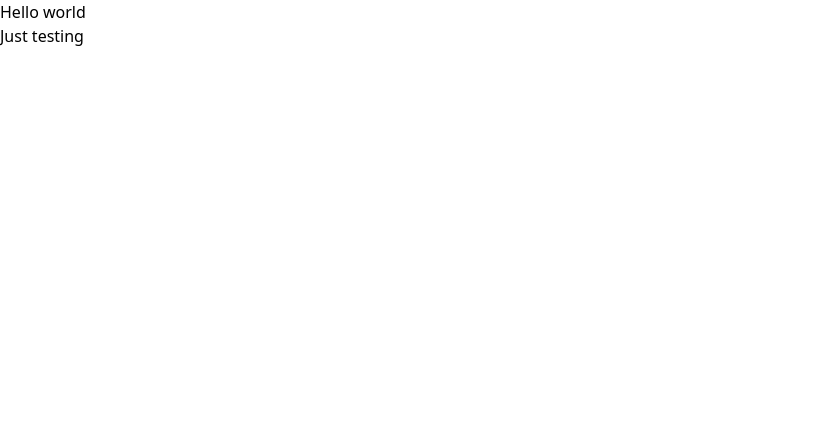
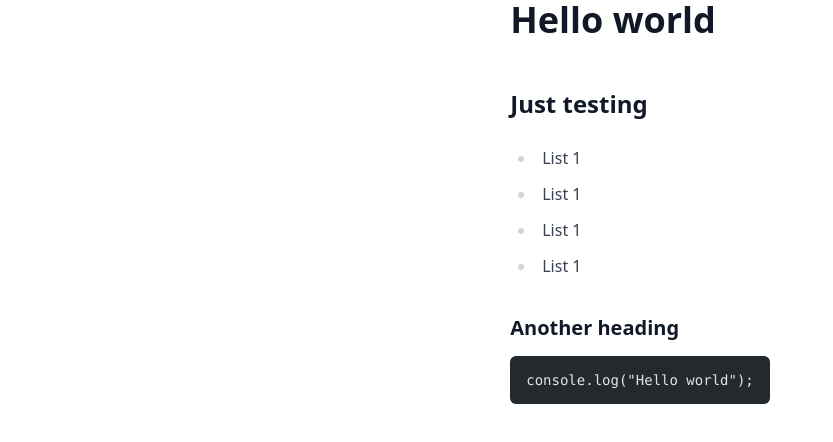
Before and after one commit to JohnCosta27/JohnTech, an Astro site: page /test in a window 1280 px wide. Shown: the whole page, without its empty margins (0-833 px from the left). Built offline with nearby package versions, Linux system fonts and the light colour scheme; Astro itself is replaced by a stand-in of ours; code samples lack their colours.

Commit message:
tailwind typogragy works - i had to add .astro to content of config file

````diff
--- a/src/layouts/lay.astro
+++ b/src/layouts/lay.astro
@@ -4,9 +4,9 @@
   <head>
     <title>My Layout</title>
   </head>
-  <body>
-    <article class="prose">
+  <body class="flex justify-center">
+    <div class="prose">
       <slot />
-    </article>
+    </div>
   </body>
 </html>
--- a/src/pages/test.md
+++ b/src/pages/test.md
@@ -5,3 +5,14 @@ title: 'My Markdown page'
 # Hello world
 
 ## Just testing
+
+* List 1
+* List 1
+* List 1
+* List 1
+
+### Another heading
+
+```js
+console.log("Hello world");
+```
--- a/tailwind.config.js
+++ b/tailwind.config.js
@@ -2,7 +2,7 @@ module.exports = {
   content: [
     "./components/**/*.{html,js,jsx}",
     "./public/index.html",
-    "./src/**/*.{html,js,jsx}",
+    "./src/**/*.{html,js,jsx,astro,md}",
   ],
   theme: {
     extend: {
````
Also changed, not shown: src/pages/testing.astro (deleted, +0 -12 lines).
